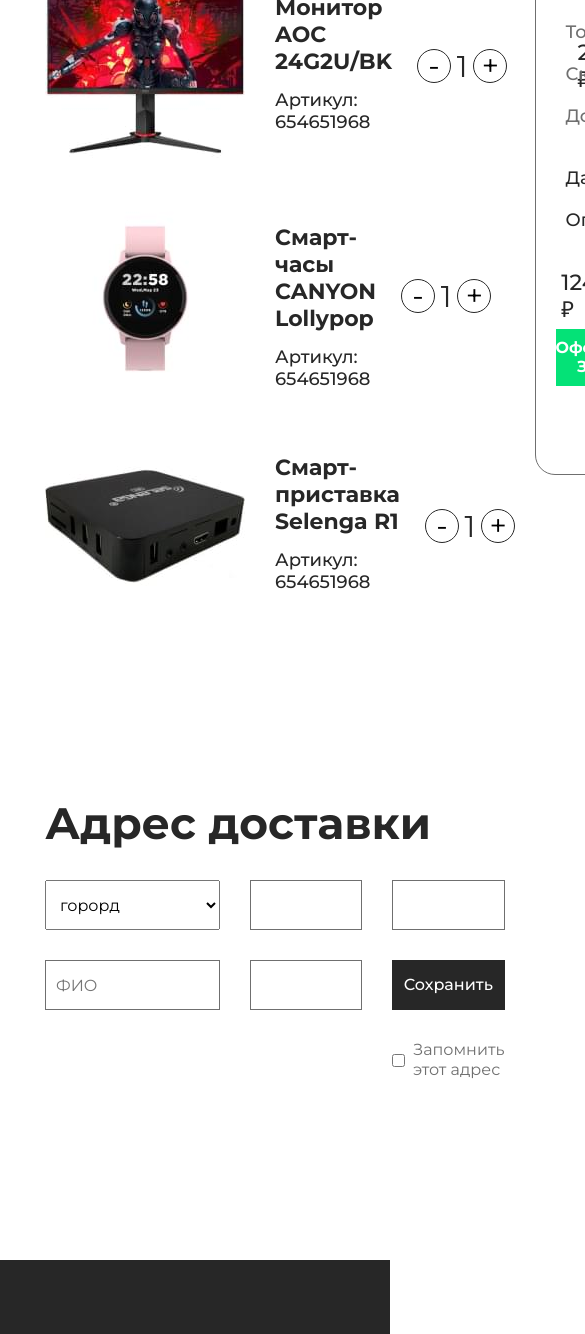
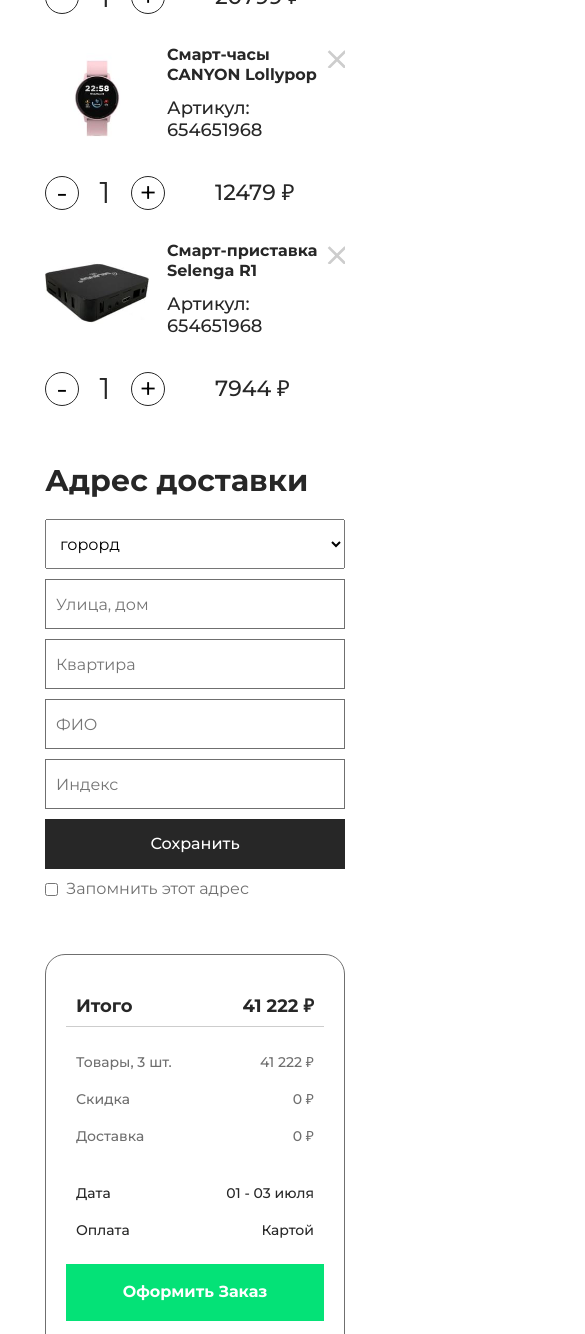
Before and after one commit to Dmitriifd/shop-js, a website built with webpack: page src/cart.html in a window 390 px wide. Shown: the part 393-1727 px from the top of the page, 585 px wide, since content can reach past the window. Built offline with nearby package versions, Linux system fonts and the light colour scheme.

Commit message:
адаптив корзины

```diff
--- a/src/card.html
+++ b/src/card.html
@@ -327,7 +327,7 @@
 				<a class="footer__logo-link" href="/">
 					<img class="footer__logo" src="img/logo.svg" alt="logo" />
 				</a>
-				<div class="footer__column">
+				<div class="footer__column footer__catalog">
 					<h3 class="footer__column-title">Каталог</h3>
 
 					<ul class="footer__list footer__list_double">
@@ -360,7 +360,7 @@
 						</li>
 					</ul>
 				</div>
-				<div class="footer__column">
+				<div class="footer__column footer__customer">
 					<h3 class="footer__column-title">Покупателям</h3>
 
 					<ul class="footer__list">
@@ -378,7 +378,7 @@
 						</li>
 					</ul>
 				</div>
-				<div class="footer__column">
+				<div class="footer__column footer__contacts">
 					<h3 class="footer__column-title">Контакты</h3>
 
 					<ul class="footer__list footer__list_contacts">
@@ -451,15 +451,13 @@
 						</li>
 					</ul>
 				</div>
-				<div class="footer__column footer__column_copy">
-					<p>© TechnoSHOP, 2022</p>
-				</div>
-				<div class="footer__column footer__column_design">
-					<p>
-						Design by Anastasia Ilina
-						<a href="#">Tg: @Mrshmallowww</a>
-					</p>
-				</div>
+				<p class="footer__copyright">© TechnoSHOP, 2022</p>
+
+
+                <div class="footer__design">
+                    <p>Design by Anastasia Ilina</p>
+                    <a href="#">Tg: @Mrshmallowww</a>
+                </div>
 			</div>
 		</footer>
 	</body>
--- a/src/cart.html
+++ b/src/cart.html
@@ -226,7 +226,7 @@
 				<a class="footer__logo-link" href="/">
 					<img class="footer__logo" src="img/logo.svg" alt="logo" />
 				</a>
-				<div class="footer__column">
+				<div class="footer__column footer__catalog">
 					<h3 class="footer__column-title">Каталог</h3>
 
 					<ul class="footer__list footer__list_double">
@@ -259,7 +259,7 @@
 						</li>
 					</ul>
 				</div>
-				<div class="footer__column">
+				<div class="footer__column footer__customer">
 					<h3 class="footer__column-title">Покупателям</h3>
 
 					<ul class="footer__list">
@@ -277,7 +277,7 @@
 						</li>
 					</ul>
 				</div>
-				<div class="footer__column">
+				<div class="footer__column footer__contacts">
 					<h3 class="footer__column-title">Контакты</h3>
 
 					<ul class="footer__list footer__list_contacts">
@@ -350,15 +350,13 @@
 						</li>
 					</ul>
 				</div>
-				<div class="footer__column footer__column_copy">
-					<p>© TechnoSHOP, 2022</p>
-				</div>
-				<div class="footer__column footer__column_design">
-					<p>
-						Design by Anastasia Ilina
-						<a href="#">Tg: @Mrshmallowww</a>
-					</p>
-				</div>
+				<p class="footer__copyright">© TechnoSHOP, 2022</p>
+
+
+                <div class="footer__design">
+                    <p>Design by Anastasia Ilina</p>
+                    <a href="#">Tg: @Mrshmallowww</a>
+                </div>
 			</div>
 		</footer>
 		<svg style="display: none" width="32" height="32">
--- a/src/style/_default.scss
+++ b/src/style/_default.scss
@@ -84,11 +84,11 @@
 		max-width: 1480px;
 	}
 	@include laptop {
-		max-width: 1000px;
+		max-width: 1200px;
 		padding: 0 15px;
 	}
 	@include tablet {
-		max-width: 670px;
+		max-width: 1000px;
 	}
 	@include mobile {
 		max-width: 320px;
--- a/src/style/_var.scss
+++ b/src/style/_var.scss
@@ -7,12 +7,18 @@
 $color-gray-light: #cdcdcd;
 
 $desktop: 1600px;
+$desktop-sm: 1400px;
 $laptop: 1200px;
 $tablet: 1000px;
 $mobile: 560px;
 
 @mixin desktop {
     @media (max-width: #{$desktop}) {
+        @content
+    }
+};
+@mixin desktop-sm {
+    @media (max-width: #{$desktop-sm}) {
         @content
     }
 };
--- a/src/style/cart/_address.scss
+++ b/src/style/cart/_address.scss
@@ -5,6 +5,16 @@
 		grid-template-columns: 1fr 1fr 1fr;
 		grid-template-rows: auto;
 		gap: 30px;
+
+		@include tablet {
+			grid-template-columns: 1fr 1fr;
+		}
+
+		@include mobile {
+			display: flex;
+            flex-direction: column;
+            gap: 10px;
+		}
 	}
 
 	&__input {
@@ -22,6 +32,7 @@
 	// .address__item_select
 	&__item_select {
 		padding-left: 10px;
+        height: 50px;
 	}
 	// .address__btn
 	&__btn {
@@ -29,9 +40,10 @@
 		color: $color-secondary;
 		font-size: 16px;
 		line-height: 20px;
-        font-weight: 500;
+		font-weight: 500;
 		border: none;
 		transition: all 0.2s ease-in-out;
+         height: 50px;
 
 		&:hover {
 			background-color: $color-main;
@@ -41,6 +53,8 @@
 			background-color: $color-main;
 			outline: none;
 		}
+
+
 	}
 	// .address__item_btn
 	&__item_btn {
@@ -57,8 +71,16 @@
 		input {
 			cursor: pointer;
 		}
+
+		@include tablet {
+			grid-column: 2/3;
+		}
 	}
 	&__title {
 		margin-bottom: 30px;
+
+        @include mobile {
+            margin-bottom: 20px;
+        }
 	}
 }
--- a/src/style/cart/_cart-goods.scss
+++ b/src/style/cart/_cart-goods.scss
@@ -1,4 +1,12 @@
 .cart-goods {
+
+
+	@include desktop-sm {
+		grid-column: 1/8;
+		padding: 0;
+	}
+
+
 
 	// .cart-goods__list
 	&__list {
@@ -16,3 +24,6 @@
 		margin-bottom: 40px;
 	}
 }
+
+.cart-goods {
+}
--- a/src/style/cart/_cart.scss
+++ b/src/style/cart/_cart.scss
@@ -1,24 +1,59 @@
 .cart {
+	@include mobile {
+		padding: 0;
+	}
 	// .cart__container
 	&__container {
 		display: grid;
 		grid-template-columns: 3fr 2fr;
 		justify-content: space-between;
 		gap: 70px 30px;
+
+		@include desktop-sm {
+			grid-template-columns: repeat(7, 1fr);
+			grid-template-rows: repeat(3, max-content);
+		}
+
+		@include mobile {
+			row-gap: 55px;
+		}
 	}
 	// .cart__address
 	&__address {
+		@include desktop-sm {
+			grid-row: 2/3;
+			grid-column: 1/8;
+			padding: 0;
 		}
+	}
+
 	// .cart__title
 	&__title {
 		font-weight: 700;
 		font-size: 44px;
 		line-height: 54px;
+
+		@include mobile {
+			font-size: 30px;
+			line-height: 37px;
+		}
 	}
 	// .cart__total
 	&__total {
 		padding-top: 94px;
+
+		@include desktop-sm {
+			grid-row: 3/4;
+			grid-column: 3/6;
+			padding: 0;
 		}
 
+		@include laptop {
+			grid-column: 2/7;
+		}
 
+		@media (max-width: 725px) {
+			grid-column: 1/8;
 		}
+	}
+}
--- a/src/style/cart/_item.scss
+++ b/src/style/cart/_item.scss
@@ -1,12 +1,32 @@
 .item {
 	display: flex;
 	align-items: flex-start;
+	position: relative;
+
+	@media (max-width: 675px) {
+		flex-wrap: wrap;
+	}
+
+	@include mobile {
+		row-gap: 25px;
+	}
 	// .item__img
 	&__img {
 		width: 200px;
 		height: 200px;
 		object-fit: cover;
 		margin-right: 30px;
+
+		@include laptop {
+			width: 137px;
+			height: 137px;
+			margin-right: 8px;
+		}
+		@include mobile {
+			width: 104px;
+			height: 104px;
+			margin-right: 18px;
+		}
 	}
 	// .item__detail
 	&__detail {
@@ -15,6 +35,22 @@
 		padding-top: 28px;
 		flex-basis: 353px;
 		margin-right: 25px;
+
+		@include laptop {
+			flex-shrink: 0;
+		}
+
+		@media (max-width: 870px) {
+			flex-shrink: 1;
+		}
+		@media (max-width: 675px) {
+			margin-right: 0;
+		}
+
+		@include mobile {
+			padding-top: 0;
+			flex-basis: 175px;
+		}
 	}
 	// .item__title
 	&__title {
@@ -23,6 +59,19 @@
 		font-size: 22px;
 		line-height: 27px;
 		margin-bottom: 14px;
+		@include laptop {
+			min-height: unset;
+		}
+
+		@include tablet {
+			font-size: 16px;
+			line-height: 20px;
+			margin-bottom: 12px;
+		}
+
+        @include mobile {
+            max-width: 165px;
+        }
 	}
 	// .item__vendor-code
 	&__vendor-code {
@@ -37,6 +86,11 @@
 		align-items: center;
 		align-self: center;
 		flex-grow: 1;
+		gap: 10px;
+
+		@media (max-width: 675px) {
+			justify-content: flex-start;
+		}
 	}
 	// .item__count
 	&__count {
@@ -46,10 +100,14 @@
 		justify-content: space-between;
 		align-items: center;
 		margin-right: 70px;
+		gap: 20px;
+
+		@include mobile {
+			margin-right: 40px;
+		}
 	}
 	// .item__btn
 	&__btn {
-
 		width: 34px;
 		height: 34px;
 		border-radius: 50%;
@@ -63,7 +121,6 @@
 		&:hover {
 			border: 1px solid $color-main;
 		}
-
 	}
 	// .item__btn_dec
 	&__btn_dec {
@@ -82,21 +139,32 @@
 		font-weight: 500;
 		font-size: 22px;
 		line-height: 27px;
+		white-space: nowrap;
 	}
 	// .item__remove-cart
 	&__remove-cart {
-
-		width: 19px;
-		height: 19px;
+		width: 18px;
+		height: 18px;
 		background-color: transparent;
 		border: none;
 		color: $color-gray-light;
-
+		flex-shrink: 0;
 		svg {
 			transition: all 0.2s ease-in-out;
-            &:hover{
+			&:hover {
 				color: $color-primary;
 			}
 		}
+
+        @media (max-width: 675px) {
+            position: absolute;
+			top: 5px;
+			right: 0;
+        }
+
+		@include mobile {
+			top: 5px;
+			right: 0;
 		}
 	}
+}
--- a/src/style/cart/_total.scss
+++ b/src/style/cart/_total.scss
@@ -8,6 +8,10 @@
 	// .total__table
 	&__table {
 		margin-bottom: 50px;
+
+        @include mobile {
+            margin-bottom: 25px;
+        }
 	}
 	// .total__row
 	&__row {
@@ -20,6 +24,11 @@
 		padding-left: 10px;
 		margin-bottom: 20px;
 
+		@include mobile {
+			font-size: 14px;
+			line-height: 17px;
+		}
+
 		&:last-child {
 			margin-bottom: 0;
 		}
@@ -30,6 +39,11 @@
 			font-weight: 700;
 			font-size: 22px;
 			line-height: 27px;
+
+			@include mobile {
+				font-size: 18px;
+				line-height: 22px;
+			}
 		}
 		padding-bottom: 9px;
 		border-bottom: 1px solid $color-gray-light;
@@ -47,6 +61,10 @@
 		display: flex;
 		align-items: center;
 		gap: 17px;
+
+		@include mobile {
+			flex-direction: column;
+		}
 	}
 	// .total__submit
 	&__submit {
@@ -61,6 +79,11 @@
 		&:hover {
 			background-color: $color-main-dark;
 		}
+
+        @include mobile {
+            flex-basis: auto;
+            width: 100%;
+        }
 	}
 	// .total__agree
 	&__agree {
@@ -73,8 +96,18 @@
 		line-height: 17px;
 		color: $color-gray;
 
+         @include mobile {
+            flex-basis: auto;
+            width: 100%;
+        }
+
 		input {
 			cursor: pointer;
+		}
+
+		@include mobile {
+			font-size: 12px;
+			line-height: 15px;
 		}
 	}
 	// .total__agree-link
```
Lines whose indentation alone changed are shown as unchanged.
